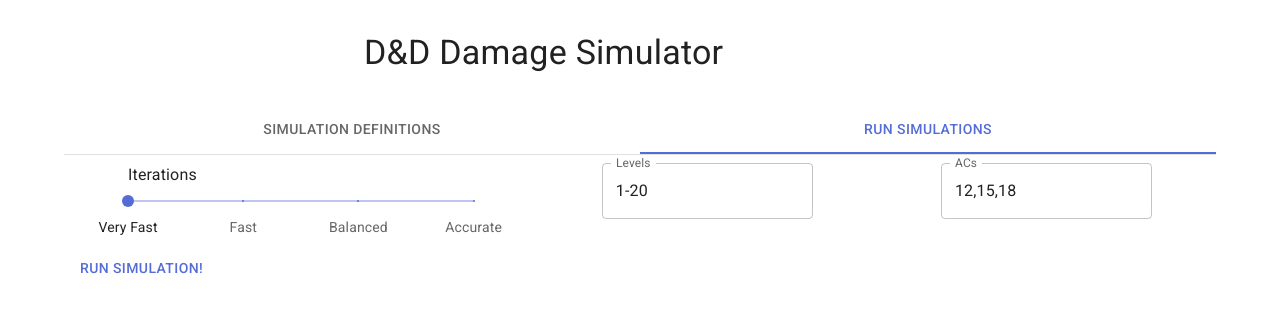
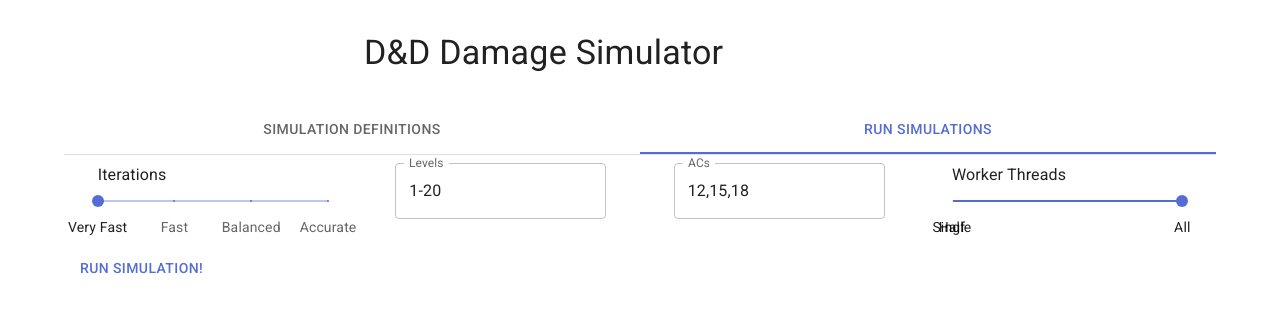
Before and after one commit to kbromwich/dsim, a React (Create React App) app: page / in a window 1280 px wide. Both pictures are taken after a click on the tab "RUN SIMULATIONS". Shown: the top 312 px of the page. Built offline with nearby package versions, Linux system fonts and the light colour scheme.

Commit message:
Feature: Added worker thread count configuration

```diff
--- a/src/sim/SimConfig.ts
+++ b/src/sim/SimConfig.ts
@@ -2,6 +2,7 @@ interface SimConfig {
   acValues: string;
   iterations: number;
   levels: string;
+  workers: number;
 }
 
 export default SimConfig;
--- a/src/ui/App.tsx
+++ b/src/ui/App.tsx
@@ -21,6 +21,7 @@ export default function App() {
     acValues: (tryParseRanges(lsConf.acValues || '') && lsConf.acValues) || '12,15,18',
     iterations: lsConf.iterations ?? 3,
     levels: (tryParseRanges(lsConf.levels || '') && lsConf.levels) || '1-20',
+    workers: navigator.hardwareConcurrency,
   });
 
   const setAllSims = (sims: string[]) => {
@@ -62,10 +63,11 @@ export default function App() {
       <div hidden={selectedTab !== 1}>
         <SimConfiguration config={config} onChange={setConfig} />
         <SimRunner
-          rawSimDefs={allSims}
+          acValues={tryParseRanges(config.acValues) || []}
           iterations={iterationScale(config.iterations)}
           levels={tryParseRanges(config.levels) || []}
-          acValues={tryParseRanges(config.acValues) || []}
+          rawSimDefs={allSims}
+          workers={config.workers}
         />
       </div>
     </Container>
--- a/src/ui/SimConfiguration.tsx
+++ b/src/ui/SimConfiguration.tsx
@@ -16,7 +16,7 @@ interface Props {
 const SimConfiguration: React.FC<Props> = ({ config, onChange }) => {
   return (
     <Box sx={{ paddingTop: 1, display: 'flex', justifyContent: 'space-around' }}>
-      <Box sx={{ flexBasis: '30%' }}>
+      <Box sx={{ flexBasis: '20%' }}>
         <Typography>Iterations</Typography>
         <Slider
           marks={[
@@ -30,7 +30,6 @@ const SimConfiguration: React.FC<Props> = ({ config, onChange }) => {
           scale={iterationScale}
           size="small"
           step={1}
-          sx={{ flexBasis: '33%' }}
           valueLabelDisplay="auto"
           value={config.iterations}
           onChange={(e, value) => onChange({ ...config, iterations: value as number })}
@@ -48,6 +47,23 @@ const SimConfiguration: React.FC<Props> = ({ config, onChange }) => {
         value={config.acValues}
         onChange={(e) => onChange({ ...config, acValues: e.target.value })}
       />
+      <Box sx={{ flexBasis: '20%' }}>
+        <Typography>Worker Threads</Typography>
+        <Slider
+          marks={[
+            { label: 'Single', value: 1 },
+            { label: 'Half', value: Math.floor(navigator.hardwareConcurrency / 2) },
+            { label: 'All', value: navigator.hardwareConcurrency },
+          ]}
+          max={navigator.hardwareConcurrency}
+          min={1}
+          size="small"
+          step={1}
+          valueLabelDisplay="auto"
+          value={config.workers}
+          onChange={(e, value) => onChange({ ...config, workers: value as number })}
+        />
+      </Box>
     </Box>
   );
 };
--- a/src/ui/SimRunner.tsx
+++ b/src/ui/SimRunner.tsx
@@ -21,6 +21,7 @@ interface Props {
   iterations: number;
   levels: number[];
   rawSimDefs: string[];
+  workers: number;
 }
 
 interface State {
@@ -33,7 +34,7 @@ interface State {
   acValues: number[];
 }
 
-const SimList: React.FC<Props> = ({ acValues, iterations, levels, rawSimDefs }) => {
+const SimList: React.FC<Props> = ({ acValues, iterations, levels, rawSimDefs, workers }) => {
   const [state, setState] = React.useState<State>({
     status: 'init',
     onStop: undefined,
@@ -53,7 +54,7 @@ const SimList: React.FC<Props> = ({ acValues, iterations, levels, rawSimDefs })
 
   const runSims = async () => {
     const startTime = +new Date();
-    const pool = new WorkerPool(8);
+    const pool = new WorkerPool(workers);
     setSomeState({
       status: 'running',
       time: startTime,
```
